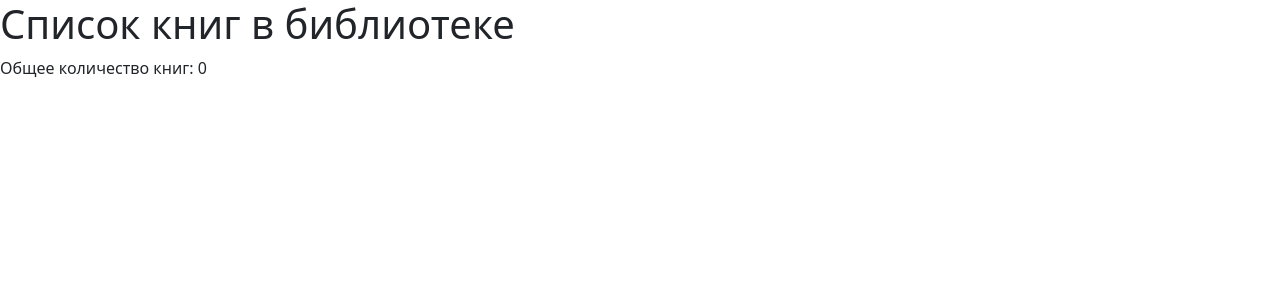
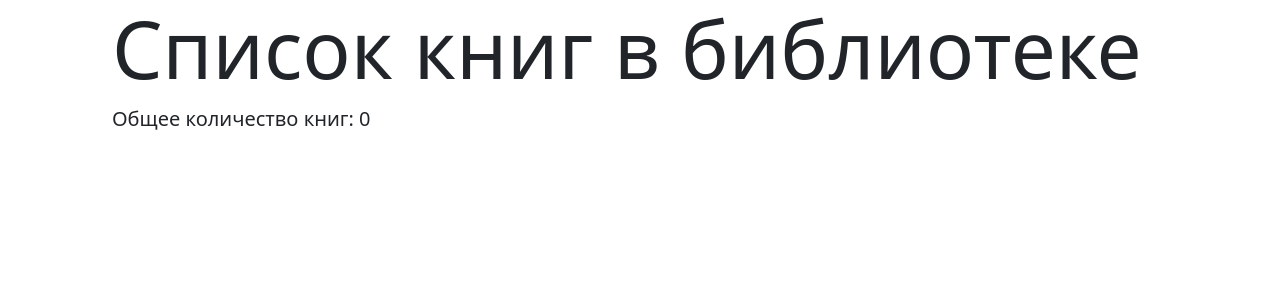
Before and after one commit to ratmir20201/WebApp, a Django app: page /shop/product-list/ in a window 1280 px wide. Shown: the top 300 px of the page. Run offline with Django 4.2, Linux system fonts and the light colour scheme; data that the repository does not hold is empty.

Commit message:
добавил стилей для book_list.html

```diff
--- a/mysite/shopapp/static/css/style.css
+++ b/mysite/shopapp/static/css/style.css
@@ -128,6 +128,6 @@ a {
 }
 
 .create-form {
-      max-width: 600px;
-      margin: 30px auto;
-    }
+  max-width: 600px;
+  margin: 30px auto;
+}
--- a/mysite/shopapp/templates/shopapp/book_list.html
+++ b/mysite/shopapp/templates/shopapp/book_list.html
@@ -2,11 +2,13 @@
 {% load static %}
 
 {% block content %}
-  <h1>Список книг в библиотеке</h1>
-  <p>Общее количество книг: {{ total_books }}</p>
-  <ul>
+<div class="container">
+  <h1 class="display-1">Список книг в библиотеке</h1>
+  <p class="lead">Общее количество книг: {{ total_books }}</p>
+  <ul class="me-auto mb-2 mb-lg-0">
     {% for book in books %}
-        <li>{{ book.title }} by {{ book.author }}</li>
+    <li class="lead">{{ book.title }} by {{ book.author }}</li>
     {% endfor %}
   </ul>
+</div>
 {% endblock %}
```
